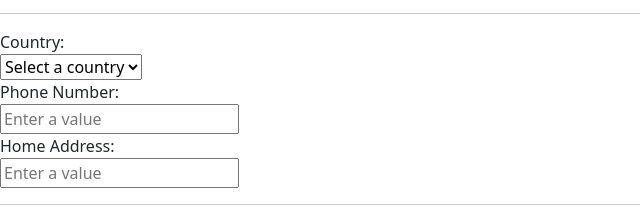
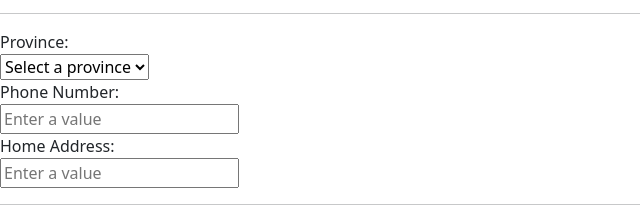
Before and after one commit to Alina-97/Registration-Form, a plain HTML site: page index.html in a window 1280 px wide. Shown: the part 404-611 px from the top of the page, 0-640 px from the left. Drawn offline with nearby package versions, Linux system fonts and the light colour scheme.

Commit message:
added provinces

```diff
--- a/index.html
+++ b/index.html
@@ -40,15 +40,20 @@
                     <option value="coloured">Coloured</option>
                 </select>
                 <hr>
-                <label for="country">Country:</label><br>
-                <select id="country" name="country" required><br>
-                    <option value="" disabled selected>Select a country</option>
-                    <option value="AF">Afghanistan</option>
-                    <option value="AL">Albania</option>
-                    <option value="DZ">Algeria</option>
-                    <option value="LS">Lesotho</option>
-                    <option value="ZA">South Africa</option>
-                    <option value="ZB">Zimbabwe</option>
+                <label for="province">Province:</label><br>
+                <select id="province" name="province" required><br>
+                    <option value="" disabled selected>Select a province</option>
+                    <option value="FS">Free State</option>
+                    <option value="GP">Gauteng</option>
+                    <option value="LP">Limpopo</option>
+                    <option value="NW">North West</option>
+                    <option value="MP">Mpumalanga</option>
+                    <option value="NC">Northern Cape</option>
+                    <option value="WC">Western Cape</option>
+                    <option value="EC">Eastern Cape</option>
+                    <option value="KZN">Kwa-Zulu Natal</option>
+
+
                 </select><br>
         <label for="phone">Phone Number:</label><br>
         <input type="tel" id="phone" name="phone" maxlength="10"  placeholder="Enter a value"><br>
```
